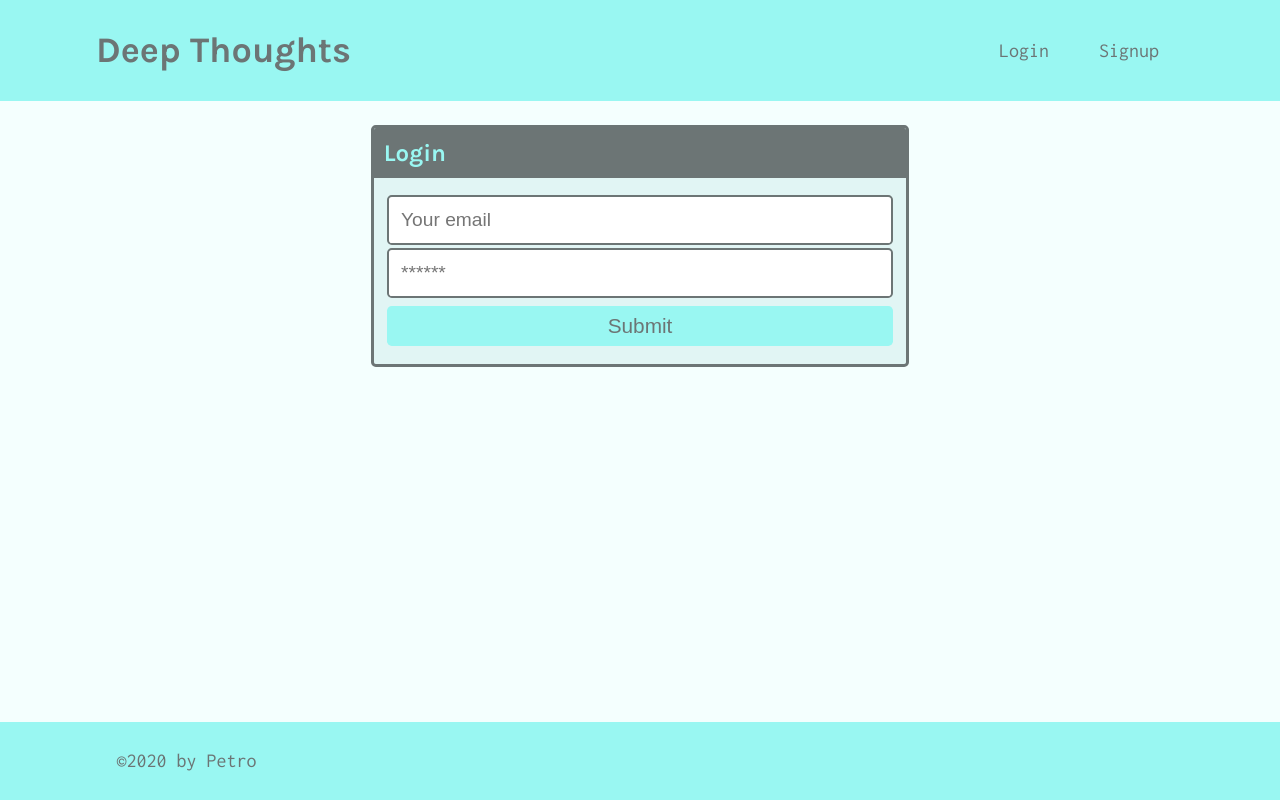
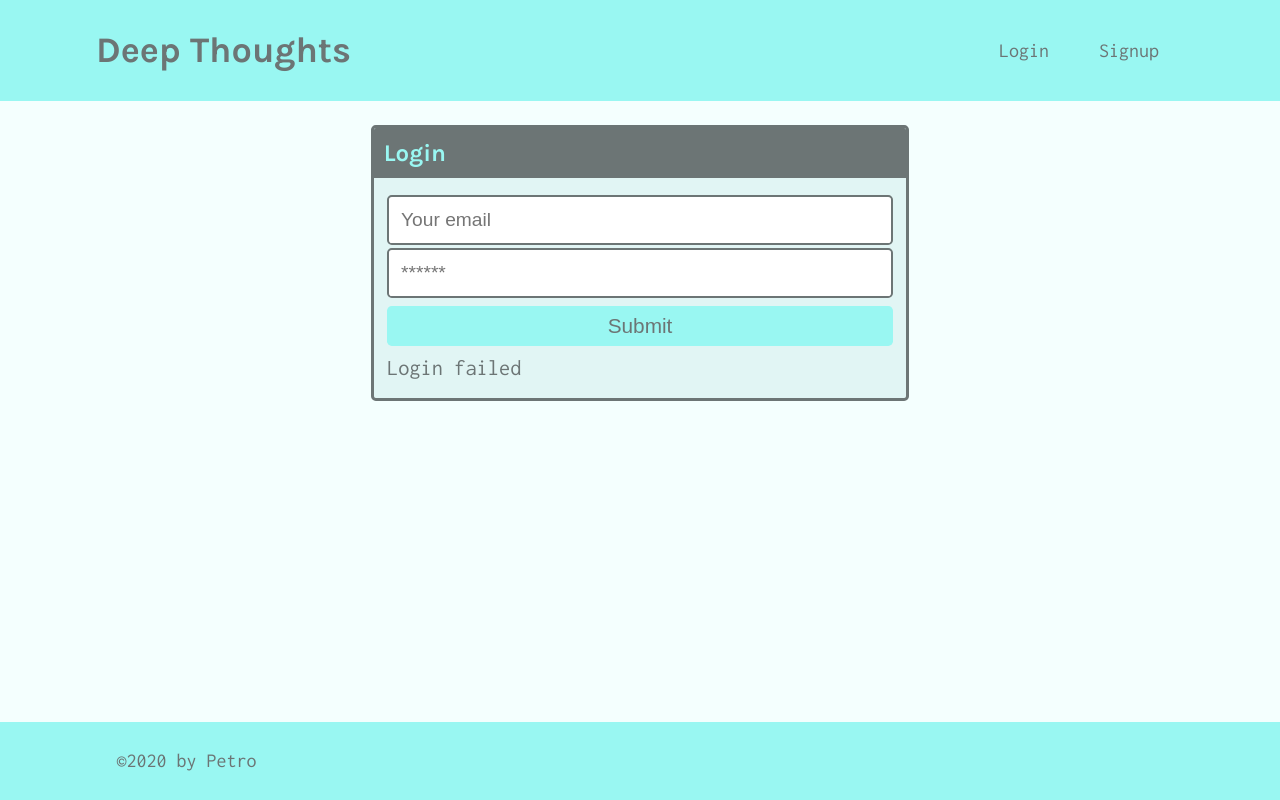
Before and after one commit to durganp1/deep-thoughts, a React (Create React App) app in the folder client/: page /login in a window 1280 px wide. Both pictures are taken after typing "name@example.com", "Sample123" into the empty fields and a click on the button "Submit". Built offline with nearby package versions, Linux system fonts and the light colour scheme; no server answers.

Commit message:
added sign in functionality

```diff
--- a/client/src/pages/Login.js
+++ b/client/src/pages/Login.js
@@ -1,7 +1,10 @@
 import React, { useState } from 'react';
+import {useMutation} from '@apollo/react-hooks';
+import {LOGIN_USER} from '../utils/mutations';
 
 const Login = (props) => {
   const [formState, setFormState] = useState({ email: '', password: '' });
+  const [login, {error}] = useMutation(LOGIN_USER);
 
   // update state based on form input changes
   const handleChange = (event) => {
@@ -16,6 +19,16 @@ const Login = (props) => {
   // submit form
   const handleFormSubmit = async (event) => {
     event.preventDefault();
+
+    try {
+      const {data} = await login({
+        variables: {...formState}
+      });
+
+      console.log(data);
+    } catch (e) {
+      console.error(e);
+    }
 
     // clear form values
     setFormState({
@@ -53,6 +66,7 @@ const Login = (props) => {
                 Submit
               </button>
             </form>
+            {error && <div>Login failed</div>}
           </div>
         </div>
       </div>
```
